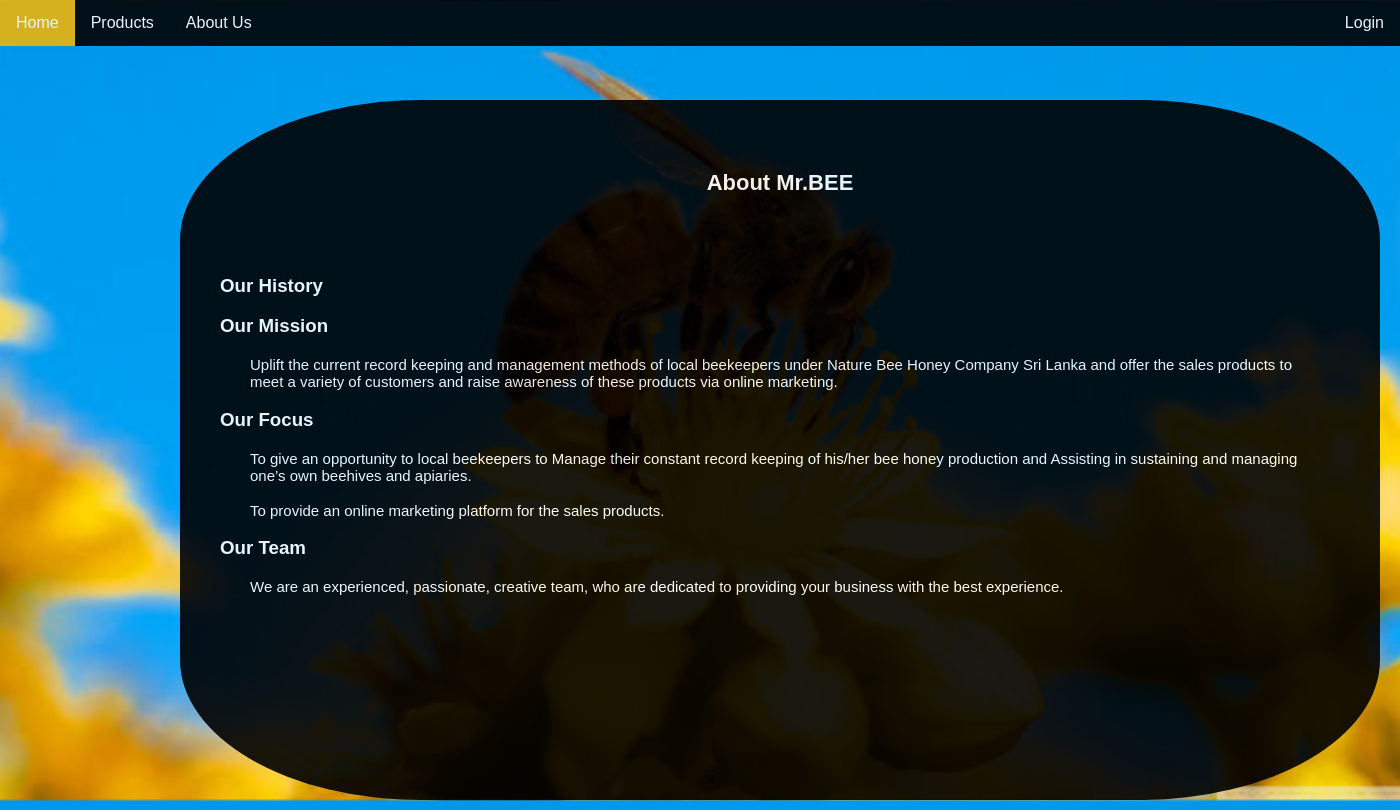
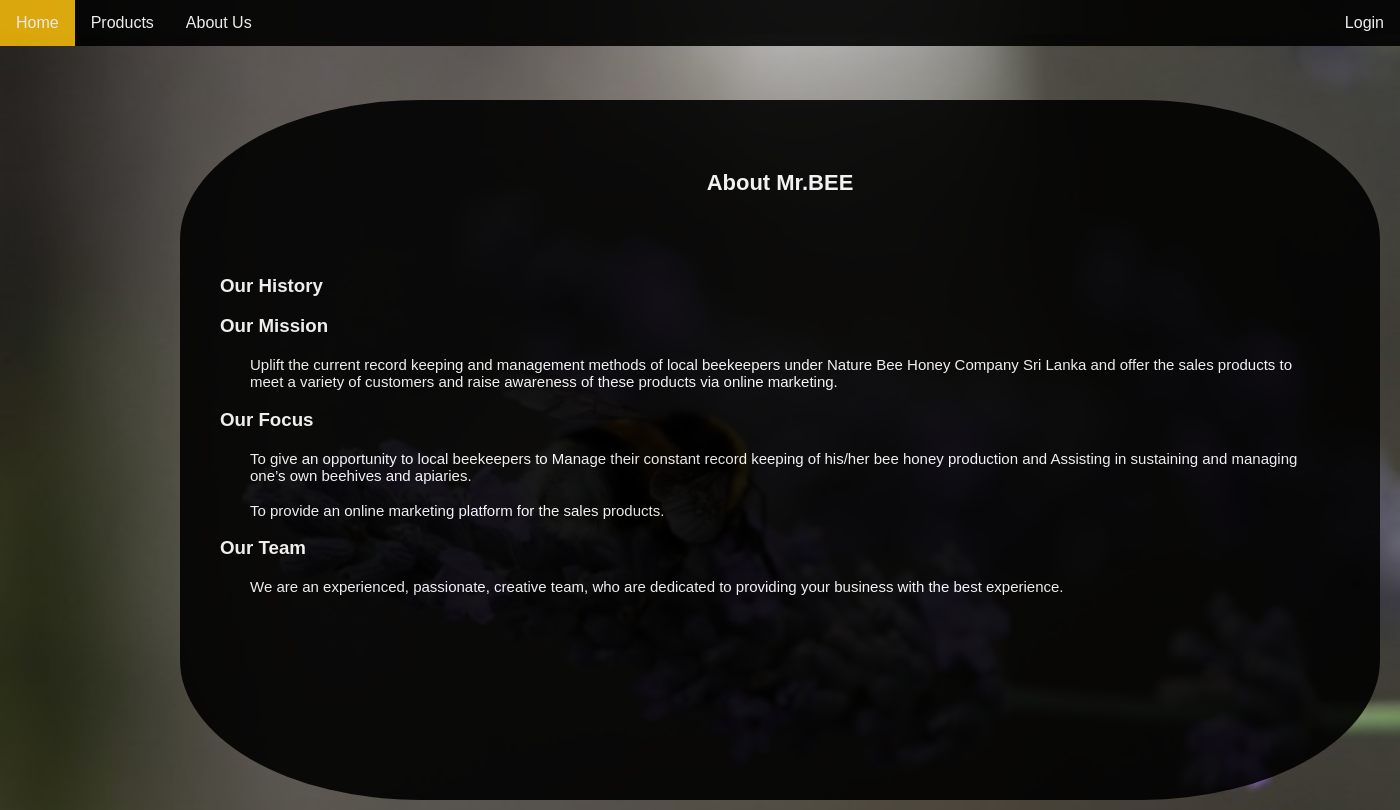
Before and after one commit to SandaniWimalasiri/Group22_Mr.-Bee, a PHP site: page /php/aboutus.php in a window 1400 px wide. Run offline with PHP 8.4, Linux system fonts and the light colour scheme.

Commit message:
changed home-page background image

```diff
--- a/css/homenav.css
+++ b/css/homenav.css
@@ -2,11 +2,11 @@
 
 body {
   margin: 0;
-  background-image:url("../img/bee1.jpg");
+  background-image:url("../img/12.png");
   background-repeat:no-repeat;
   background-size:cover;
 	background-position: center;
-	font-family: sans-serif;
+  font-family: sans-serif;
 	opacity: 0.9;
 }
 
```
